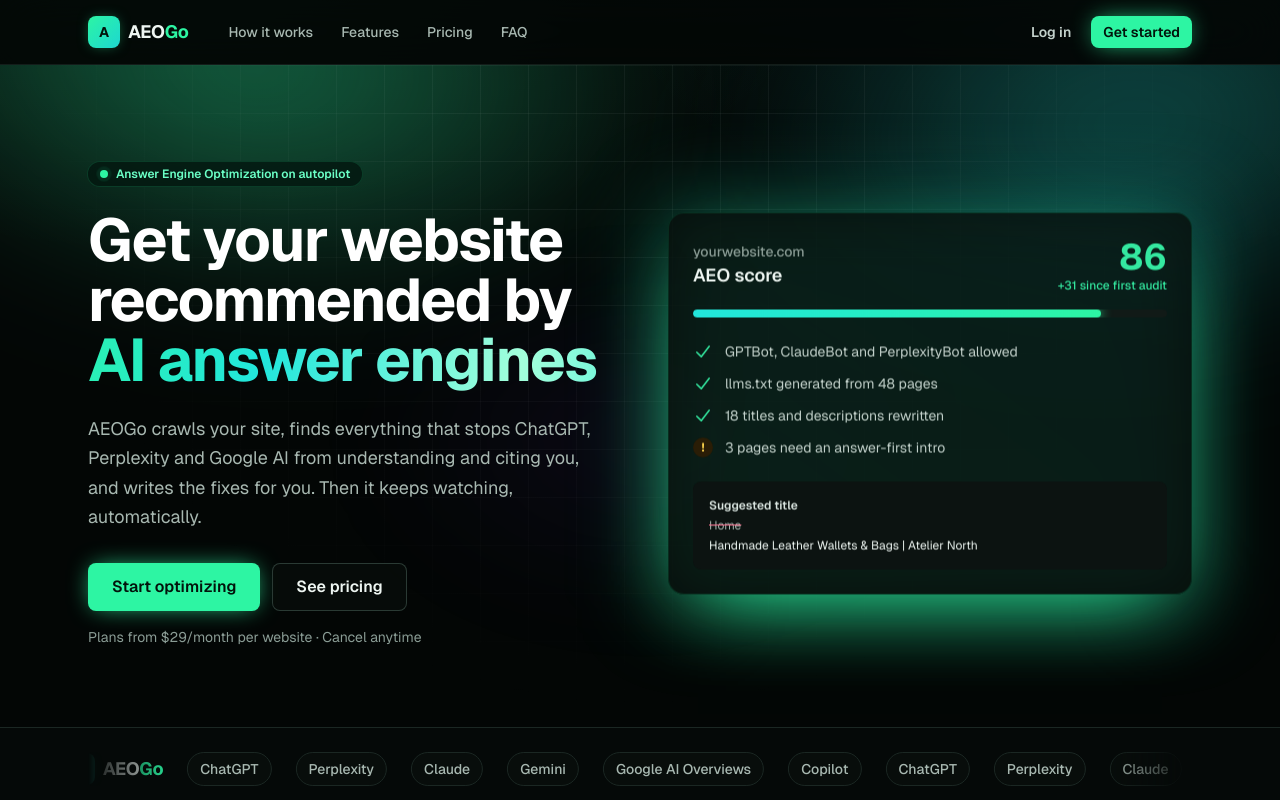
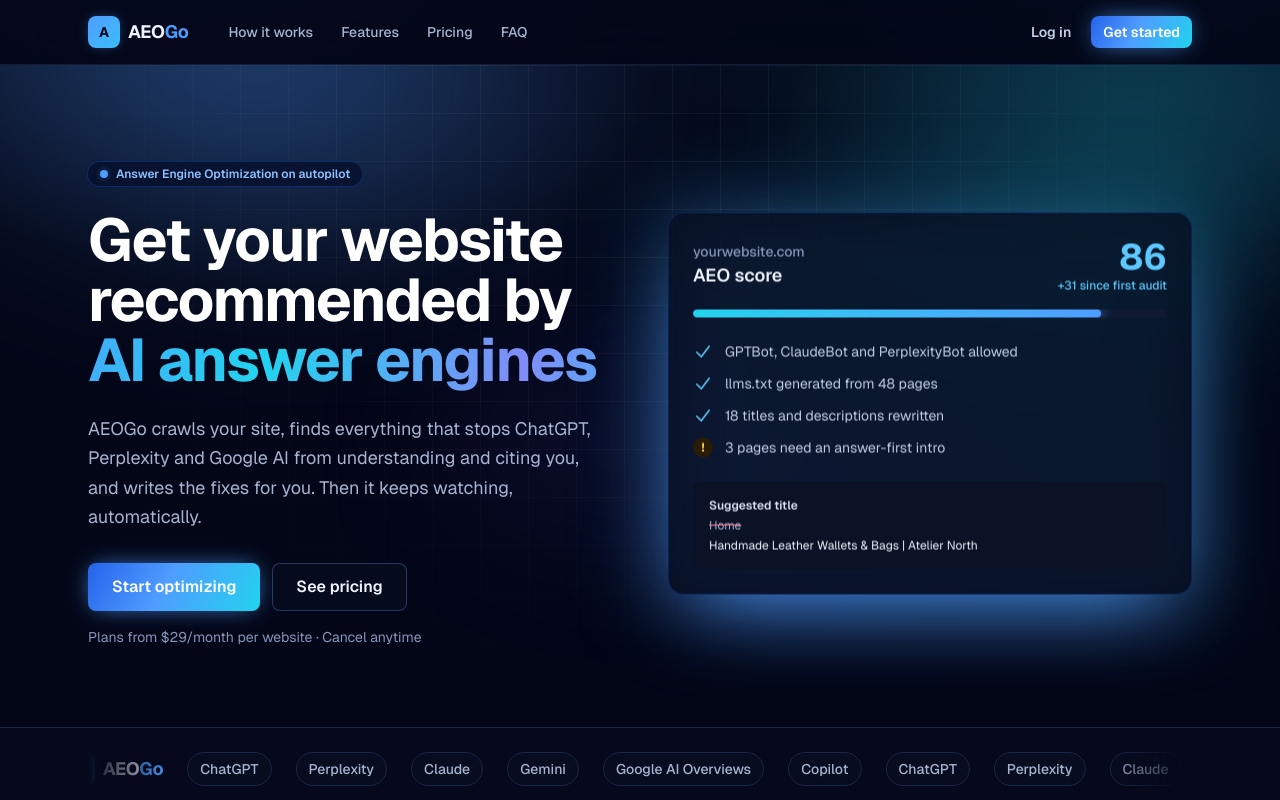
Before and after one commit to Sinhapratik006/AEOGo, a Next.js app: page / in a window 1280 px wide. Shown: the top 800 px of the page. Built offline with nearby package versions, Linux system fonts and the light colour scheme; no server answers.

Commit message:
blue look

```diff
--- a/src/app/globals.css
+++ b/src/app/globals.css
@@ -6,65 +6,65 @@
 }
 
 /*
- * Black + aurora green theme.
+ * Deep navy + electric blue theme.
  *
  * - `canvas` is the page background, `surface` is a card on top of it.
  * - `ink-*` is the neutral scale for a dark UI: low numbers are dark surfaces
  *   and borders, high numbers are light text (ink-900 = primary text).
- * - `aurora-*` is the brand green and `borealis-*` its teal companion. Like
+ * - `aurora-*` is the brand blue and `borealis-*` its cyan companion. Like
  *   ink, 50-200 are dark tints (tinted backgrounds/rings) and 600+ are bright.
  * - `on-accent` is text placed on a bright aurora fill.
  * - emerald/rose/amber/sky are overridden with the same dark-first ordering so
  *   status badges and notices (bg-*-50, text-*-700) read correctly on black.
  */
 @theme {
-  --color-canvas: #030605;
-  --color-surface: #080d0b;
-  --color-on-accent: #02130b;
+  --color-canvas: #030617;
+  --color-surface: #070c1f;
+  --color-on-accent: #020617;
 
-  --color-ink-50: #0c1311;
-  --color-ink-100: #111a17;
-  --color-ink-200: #1b2723;
-  --color-ink-300: #2a3a34;
-  --color-ink-400: #5d7169;
-  --color-ink-500: #8a9c95;
-  --color-ink-600: #a8b8b1;
-  --color-ink-700: #c3d1cb;
-  --color-ink-800: #dae5e0;
-  --color-ink-900: #eef6f2;
+  --color-ink-50: #0b1226;
+  --color-ink-100: #101a33;
+  --color-ink-200: #1a2747;
+  --color-ink-300: #283a63;
+  --color-ink-400: #5a6d96;
+  --color-ink-500: #8796b8;
+  --color-ink-600: #a7b4d1;
+  --color-ink-700: #c3cde4;
+  --color-ink-800: #dbe2f2;
+  --color-ink-900: #eef2fb;
   --color-ink-950: #ffffff;
 
-  --color-aurora-50: #03170f;
-  --color-aurora-100: #052619;
-  --color-aurora-200: #0a3d28;
-  --color-aurora-300: #14774c;
-  --color-aurora-400: #1fd890;
-  --color-aurora-500: #5effbf;
-  --color-aurora-600: #2df5a3;
-  --color-aurora-700: #6bffc6;
-  --color-aurora-800: #a3ffdb;
-  --color-aurora-900: #d2ffee;
-  --color-aurora-950: #ecfff7;
+  --color-aurora-50: #050f2b;
+  --color-aurora-100: #081842;
+  --color-aurora-200: #0e2a6b;
+  --color-aurora-300: #1d4fc4;
+  --color-aurora-400: #3b82f6;
+  --color-aurora-500: #7fb2ff;
+  --color-aurora-600: #4f9dff;
+  --color-aurora-700: #8cc0ff;
+  --color-aurora-800: #b8d8ff;
+  --color-aurora-900: #dcebff;
+  --color-aurora-950: #eef5ff;
 
-  --color-borealis-50: #031414;
-  --color-borealis-100: #052424;
-  --color-borealis-200: #083d3c;
-  --color-borealis-300: #0f6f6c;
-  --color-borealis-400: #18c8c0;
-  --color-borealis-500: #22e6dc;
-  --color-borealis-600: #1fd6d0;
-  --color-borealis-700: #6ff0ea;
-  --color-borealis-800: #a6f7f3;
-  --color-borealis-900: #d3fbf9;
+  --color-borealis-50: #03121c;
+  --color-borealis-100: #05202f;
+  --color-borealis-200: #083a52;
+  --color-borealis-300: #0e6a8f;
+  --color-borealis-400: #06b6d4;
+  --color-borealis-500: #22d3ee;
+  --color-borealis-600: #38bdf8;
+  --color-borealis-700: #7ee6fb;
+  --color-borealis-800: #b0f0fd;
+  --color-borealis-900: #d9f8fe;
 
-  --color-emerald-50: #04170f;
-  --color-emerald-100: #062419;
-  --color-emerald-200: #0d3b28;
-  --color-emerald-500: #10d98a;
-  --color-emerald-600: #34e8a0;
-  --color-emerald-700: #6ef2bd;
-  --color-emerald-800: #9af6d2;
-  --color-emerald-900: #c6fbe6;
+  --color-emerald-50: #04121f;
+  --color-emerald-100: #061d31;
+  --color-emerald-200: #0b3552;
+  --color-emerald-500: #38bdf8;
+  --color-emerald-600: #5cc8ff;
+  --color-emerald-700: #93dbff;
+  --color-emerald-800: #bde9ff;
+  --color-emerald-900: #e0f4ff;
 
   --color-rose-50: #1c0709;
   --color-rose-100: #2a0b10;
@@ -84,6 +84,11 @@
   --color-amber-700: #fcd34d;
   --color-amber-800: #fde68a;
   --color-amber-900: #fef3c7;
+
+  /* Green is reserved for the "Active" website status badge. */
+  --color-green-50: #041a0e;
+  --color-green-200: #14532d;
+  --color-green-700: #4ade80;
 
   --color-sky-50: #04131c;
   --color-sky-200: #0c3a52;
@@ -212,7 +217,7 @@ body {
     100deg,
     var(--color-aurora-600) 0%,
     var(--color-borealis-500) 25%,
-    var(--color-aurora-800) 50%,
+    #818cf8 50%,
     var(--color-borealis-500) 75%,
     var(--color-aurora-600) 100%
   );
@@ -236,6 +241,11 @@ body {
   box-shadow:
     0 0 0 1px color-mix(in oklab, var(--color-aurora-600) 15%, transparent),
     0 18px 40px -18px color-mix(in oklab, var(--color-aurora-600) 45%, transparent);
+}
+
+/* Cool blue gradient fill for primary buttons. */
+.bg-gradient-cool {
+  background-image: linear-gradient(120deg, #2563eb 0%, var(--color-aurora-600) 45%, var(--color-borealis-500) 100%);
 }
 
 /* Light sweep across primary buttons on hover. */
--- a/src/app/layout.tsx
+++ b/src/app/layout.tsx
@@ -38,7 +38,7 @@ export const metadata: Metadata = {
 };
 
 export const viewport: Viewport = {
-  themeColor: "#030605",
+  themeColor: "#030617",
 };
 
 export default function RootLayout({ children }: LayoutProps<"/">) {
--- a/src/components/ui.tsx
+++ b/src/components/ui.tsx
@@ -12,7 +12,7 @@ type ButtonSize = "sm" | "md" | "lg";
 export function buttonClasses(variant: ButtonVariant = "primary", size: ButtonSize = "md"): string {
   const variants: Record<ButtonVariant, string> = {
     primary:
-      "btn-shine bg-aurora-600 text-on-accent shadow-[0_0_24px_-6px_var(--color-aurora-600)] hover:bg-aurora-500 hover:shadow-[0_0_36px_-4px_var(--color-aurora-600)] hover:-translate-y-0.5",
+      "btn-shine bg-aurora-600 bg-gradient-cool text-white shadow-[0_0_24px_-6px_var(--color-aurora-600)] hover:brightness-110 hover:shadow-[0_0_36px_-4px_var(--color-borealis-500)] hover:-translate-y-0.5",
     secondary:
       "bg-surface/80 text-ink-900 ring-1 ring-inset ring-ink-300 backdrop-blur hover:bg-ink-100 hover:ring-aurora-300 hover:-translate-y-0.5",
     ghost: "text-ink-700 hover:bg-ink-100 hover:text-ink-950",
@@ -58,15 +58,16 @@ export function AuroraBackdrop({ className, grid = false }: { className?: string
     <div aria-hidden="true" className={cn("pointer-events-none absolute inset-0 -z-10 overflow-hidden", className)}>
       <div className="animate-aurora-1 absolute -top-1/3 left-[-10%] h-[70%] w-[65%] rounded-full bg-[radial-gradient(closest-side,color-mix(in_oklab,var(--color-aurora-600)_38%,transparent),transparent)] blur-3xl" />
       <div className="animate-aurora-2 absolute -top-1/4 right-[-15%] h-[65%] w-[60%] rounded-full bg-[radial-gradient(closest-side,color-mix(in_oklab,var(--color-borealis-500)_30%,transparent),transparent)] blur-3xl" />
-      <div className="animate-aurora-3 absolute top-1/4 left-1/4 h-[55%] w-[50%] rounded-full bg-[radial-gradient(closest-side,color-mix(in_oklab,#7c3aed_16%,transparent),transparent)] blur-3xl" />
+      <div className="animate-aurora-3 absolute top-1/4 left-1/4 h-[55%] w-[50%] rounded-full bg-[radial-gradient(closest-side,color-mix(in_oklab,#6366f1_20%,transparent),transparent)] blur-3xl" />
       {grid && <div className="bg-grid absolute inset-0" />}
     </div>
   );
 }
 
-type Tone = "gray" | "green" | "amber" | "red" | "indigo" | "blue";
+type Tone = "gray" | "green" | "active" | "amber" | "red" | "indigo" | "blue";
 const TONES: Record<Tone, string> = {
   gray: "bg-ink-100 text-ink-700 ring-ink-200",
+  active: "bg-green-50 text-green-700 ring-green-200",
   green: "bg-emerald-50 text-emerald-700 ring-emerald-200",
   amber: "bg-amber-50 text-amber-800 ring-amber-200",
   red: "bg-rose-50 text-rose-700 ring-rose-200",
@@ -90,7 +91,7 @@ export function Badge({ tone = "gray", children, className }: { tone?: Tone; chi
 
 const STATUS_LABELS: Record<WebsiteStatus, { label: string; tone: Tone }> = {
   pending_payment: { label: "Awaiting payment", tone: "amber" },
-  active: { label: "Active", tone: "green" },
+  active: { label: "Active", tone: "active" },
   past_due: { label: "Payment overdue", tone: "amber" },
   on_hold: { label: "On hold", tone: "red" },
   paused: { label: "Paused", tone: "gray" },
@@ -110,7 +111,7 @@ export function SeverityBadge({ severity }: { severity: Severity }) {
 }
 
 export function scoreColor(score: number): string {
-  if (score >= 80) return "#2df5a3";
+  if (score >= 80) return "#4f9dff";
   if (score >= 50) return "#fbbf24";
   return "#fb7185";
 }
```
